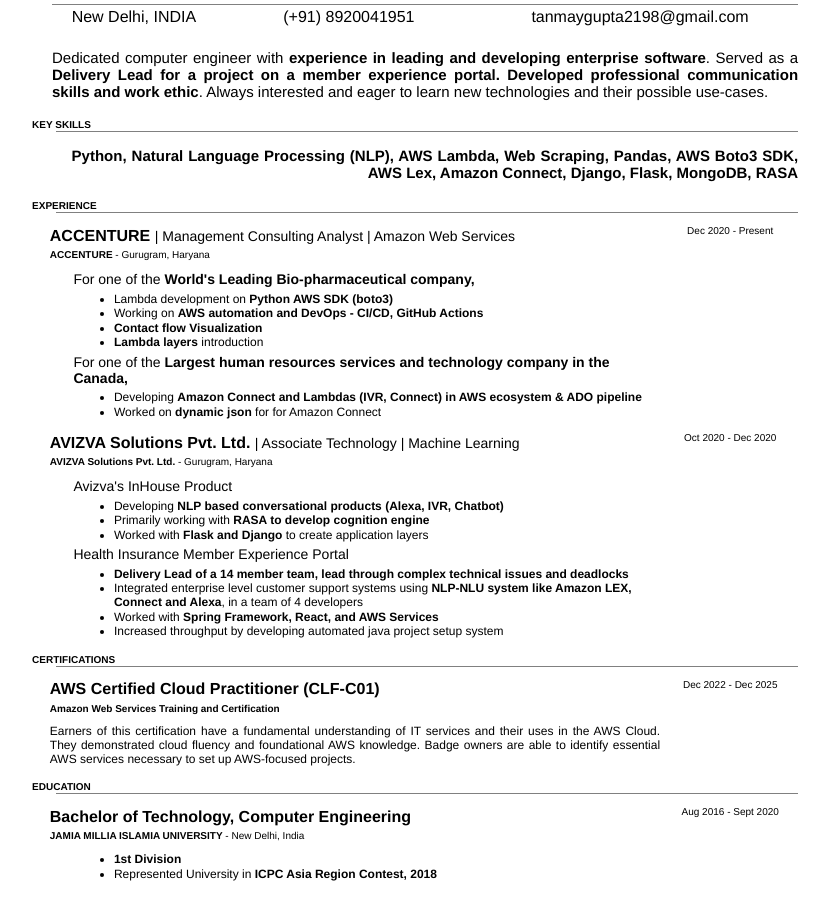
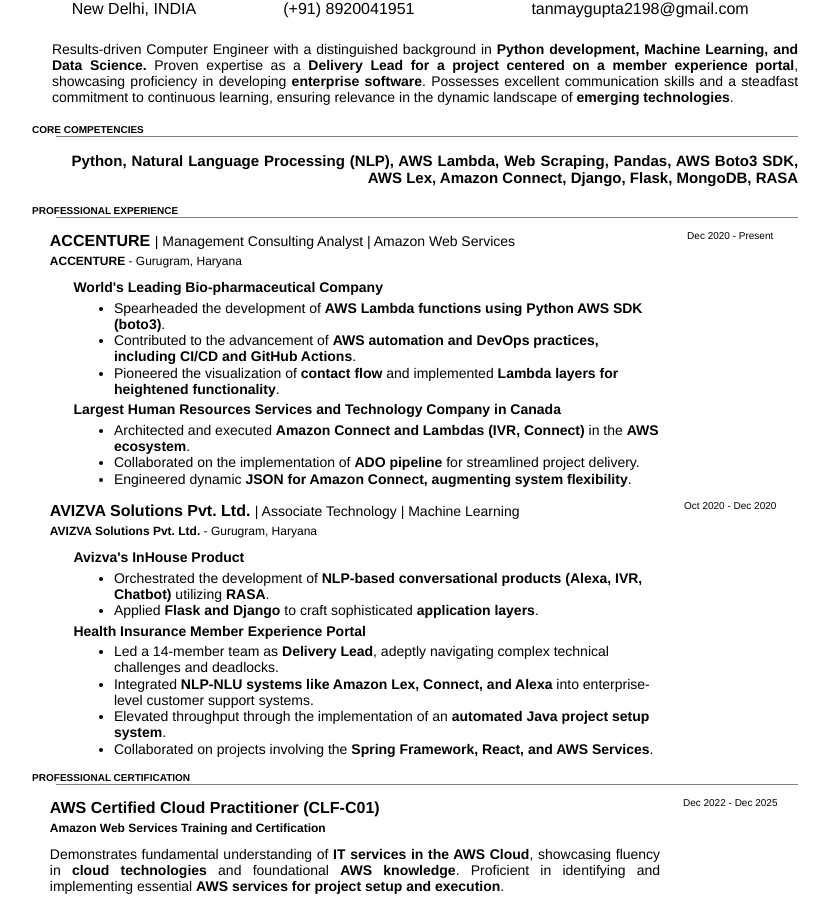
Before and after one commit to thattanmay/thattanmay.github.io, a plain HTML site: page index.html in a window 1280 px wide. Shown: the part 87-997 px from the top of the page, without its empty margins (215-1044 px from the left). Drawn offline with Linux system fonts and the light colour scheme.

Commit message:
updated resume

```diff
--- a/index.html
+++ b/index.html
@@ -24,17 +24,17 @@
       </tr>
     </table>
     <p class="overview">
-      Dedicated computer engineer with
-      <b>experience in leading and developing enterprise software</b>. Served as
-      a
-      <b
-        >Delivery Lead for a project on a member experience portal. Developed
-        professional communication skills and work ethic</b
-      >. Always interested and eager to learn new technologies and their
-      possible use-cases.
+      Results-driven Computer Engineer with a distinguished background in
+      <b>Python development, Machine Learning, and Data Science.</b> Proven
+      expertise as a
+      <b>Delivery Lead for a project centered on a member experience portal</b>,
+      showcasing proficiency in developing <b>enterprise software</b>. Possesses
+      excellent communication skills and a steadfast commitment to continuous
+      learning, ensuring relevance in the dynamic landscape of
+      <b>emerging technologies</b>.
     </p>
     <div class="block">
-      KEY SKILLS
+      CORE COMPETENCIES
       <div class="line"></div>
       <p class="key-skills">
         Python, Natural Language Processing (NLP), AWS Lambda, Web Scraping,
@@ -44,7 +44,7 @@
     </div>
 
     <div class="block">
-      EXPERIENCE
+      PROFESSIONAL EXPERIENCE
       <div class="line"></div>
       <table>
         <tr>
@@ -62,29 +62,36 @@
 
         <tr>
           <td class="content project">
-            For one of the <b>World's Leading Bio-pharmaceutical company,</b>
+            <b>World's Leading Bio-pharmaceutical Company</b>
           </td>
         </tr>
         <tr>
           <td class="content">
             <ul>
-              <li>Lambda development on <b>Python AWS SDK (boto3)</b></li>
               <li>
-                Working on
-                <b>AWS automation and DevOps - CI/CD, GitHub Actions</b>
+                Spearheaded the development of
+                <b>AWS Lambda functions using Python AWS SDK (boto3)</b>.
               </li>
-              <li><b>Contact flow Visualization</b></li>
-              <li><b>Lambda layers</b> introduction</li>
+              <li>
+                Contributed to the advancement of
+                <b
+                  >AWS automation and DevOps practices, including CI/CD and
+                  GitHub Actions</b
+                >.
+              </li>
+              <li>
+                Pioneered the visualization of <b>contact flow</b> and
+                implemented <b>Lambda layers for heightened functionality</b>.
+              </li>
             </ul>
           </td>
         </tr>
 
         <tr>
           <td class="content project">
-            For one of the
             <b
-              >Largest human resources services and technology company in the
-              Canada,</b
+              >Largest Human Resources Services and Technology Company in
+              Canada</b
             >
           </td>
         </tr>
@@ -92,13 +99,18 @@
           <td class="content">
             <ul>
               <li>
-                Developing
-                <b
-                  >Amazon Connect and Lambdas (IVR, Connect) in AWS ecosystem &
-                  ADO pipeline</b
-                >
+                Architected and executed
+                <b>Amazon Connect and Lambdas (IVR, Connect)</b> in the
+                <b>AWS ecosystem</b>.
               </li>
-              <li>Worked on <b>dynamic json</b> for for Amazon Connect</li>
+              <li>
+                Collaborated on the implementation of <b>ADO pipeline</b> for
+                streamlined project delivery.
+              </li>
+              <li>
+                Engineered dynamic
+                <b>JSON for Amazon Connect, augmenting system flexibility</b>.
+              </li>
             </ul>
           </td>
         </tr>
@@ -119,20 +131,19 @@
         </tr>
 
         <tr>
-          <td class="content project">Avizva's InHouse Product</td>
+          <td class="content project"><b>Avizva's InHouse Product</b></td>
         </tr>
         <tr>
           <td class="content">
             <ul>
               <li>
-                Developing
-                <b>NLP based conversational products (Alexa, IVR, Chatbot)</b>
+                Orchestrated the development of
+                <b>NLP-based conversational products (Alexa, IVR, Chatbot)</b>
+                utilizing <b>RASA</b>.
               </li>
               <li>
-                Primarily working with <b>RASA to develop cognition engine</b>
-              </li>
-              <li>
-                Worked with <b>Flask and Django</b> to create application layers
+                Applied <b>Flask and Django</b> to craft sophisticated
+                <b>application layers</b>.
               </li>
             </ul>
           </td>
@@ -140,21 +151,28 @@
 
         <tr>
           <td class="content project">
-            Health Insurance Member Experience Portal
+            <b>Health Insurance Member Experience Portal</b>
           </td>
         </tr>
         <tr>
           <td class="content">
             <ul>
-              <li><b>Delivery Lead of a 14 member team, lead through complex technical issues
-                and deadlocks</b></li>
-              <li>Integrated enterprise level customer support systems using <b>NLP-NLU system
-                like Amazon LEX, Connect and Alexa</b>, in a team of 4 developers</b></li>
               <li>
-                Worked with <b>Spring Framework, React, and AWS Services</b>
+                Led a 14-member team as <b>Delivery Lead</b>, adeptly navigating
+                complex technical challenges and deadlocks.
               </li>
               <li>
-                Increased throughput by developing automated java project setup system
+                Integrated
+                <b>NLP-NLU systems like Amazon Lex, Connect, and Alexa</b>
+                into enterprise-level customer support systems.
+              </li>
+              <li>
+                Elevated throughput through the implementation of an
+                <b>automated Java project setup system</b>.
+              </li>
+              <li>
+                Collaborated on projects involving the
+                <b>Spring Framework, React, and AWS Services</b>.
               </li>
             </ul>
           </td>
@@ -163,7 +181,7 @@
     </div>
 
     <div class="block">
-      CERTIFICATIONS
+      PROFESSIONAL CERTIFICATION
       <div class="line"></div>
 
       <table>
@@ -185,11 +203,11 @@
         </tr>
         <tr>
           <td class="content" style="text-align: justify; padding-left: 2%">
-            Earners of this certification have a fundamental understanding of IT
-            services and their uses in the AWS Cloud. They demonstrated cloud
-            fluency and foundational AWS knowledge. Badge owners are able to
-            identify essential AWS services necessary to set up AWS-focused
-            projects.
+            Demonstrates fundamental understanding of
+            <b>IT services in the AWS Cloud</b>, showcasing fluency in
+            <b>cloud technologies</b> and foundational <b>AWS knowledge</b>.
+            Proficient in identifying and implementing essential
+            <b>AWS services for project setup and execution</b>.
           </td>
         </tr>
       </table>
@@ -213,14 +231,16 @@
         <tr>
           <td class="content">
             <ul>
-              <li><b>1st Division</b></li>
+              <li><b>Graduated with First Division honors</b></li>
               <li>
-                Represented University in <b>ICPC Asia Region Contest, 2018</b>
+                Represented the University in the prestigious
+                <b>ICPC Asia Region Contest, 2018</b>
               </li>
             </ul>
           </td>
         </tr>
       </table>
     </div>
+    <br />
   </body>
 </html>
--- a/style.css
+++ b/style.css
@@ -10,7 +10,7 @@ h1 {
   text-align: center;
   font-size: 50px;
   margin-bottom: 1%;
-  margin-top: 3%;
+  margin-top: 2%;
 }
 
 a {
@@ -40,7 +40,7 @@ td {
 
 .overview {
   text-align: justify;
-  font-size: 15px;
+  font-size: 14px;
   padding-left: 3%;
   padding-right: 3%;
   margin: 0%;
@@ -66,7 +66,7 @@ td {
 .content {
   text-align: left;
   padding-left: 5%;
-  font-size: 12px;
+  font-size: 14px;
 }
 
 .content.position {
@@ -76,7 +76,7 @@ td {
 }
 
 .content.location {
-  font-size: 10px;
+  font-size: 12px;
   padding-bottom: 1%;
   padding-left: 2%;
 }
```
